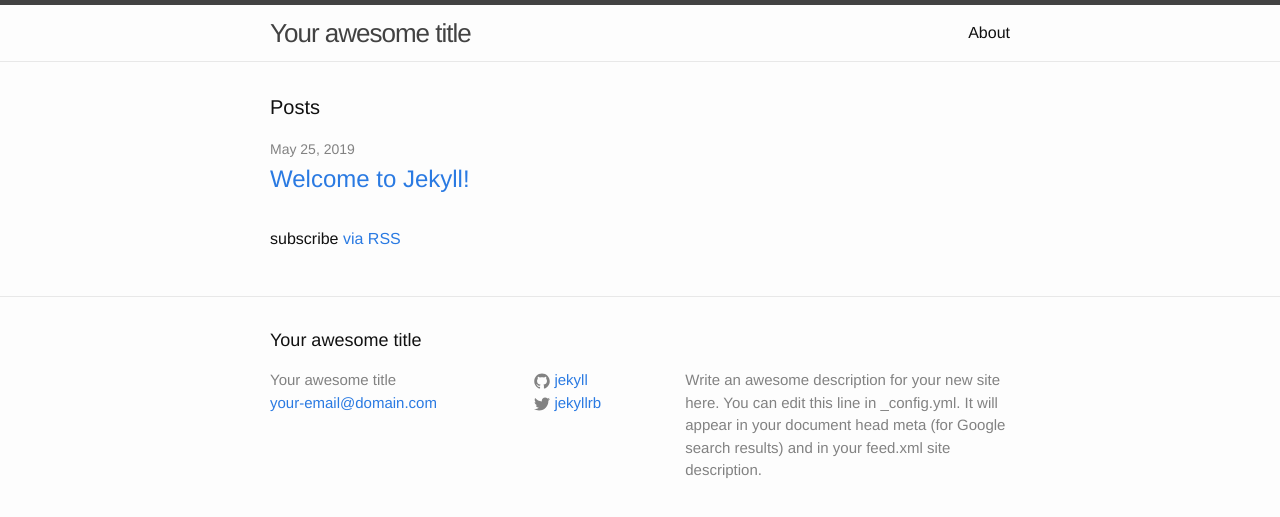
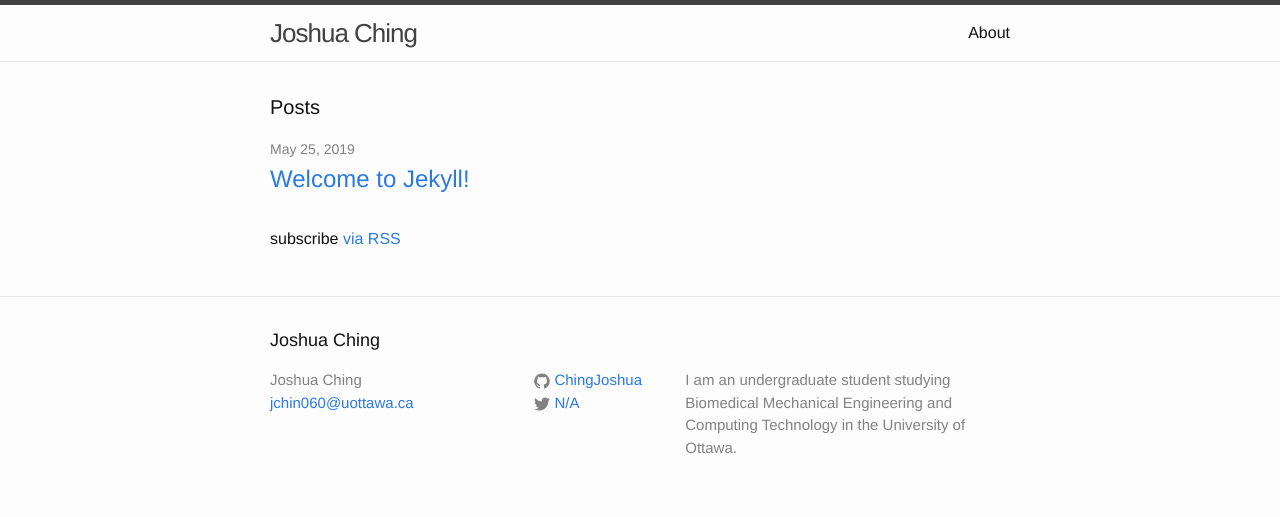
Before and after one commit to ChingJoshua/ChingJoshua.github.io, a Jekyll site: the page built from index.html, in a window 1280 px wide. Shown: the top 517 px of the page. Built offline with Jekyll 4.4.1, drawn with Linux system fonts in a browser that asks for light colours.

Commit message:
Default information
Changed default information

```diff
--- a/_config.yml
+++ b/_config.yml
@@ -6,16 +6,15 @@
 # 'jekyll serve'. If you change this file, please restart the server process.
 
 # Site settings
-title: Your awesome title
-email: your-email@domain.com
+title: Joshua Ching
+email: jchin060@uottawa.ca
 description: > # this means to ignore newlines until "baseurl:"
-  Write an awesome description for your new site here. You can edit this
-  line in _config.yml. It will appear in your document head meta (for
-  Google search results) and in your feed.xml site description.
+  I am an undergraduate student studying Biomedical Mechanical Engineering and
+  Computing Technology in the University of Ottawa.
 baseurl: "" # the subpath of your site, e.g. /blog
 url: "http://yourdomain.com" # the base hostname & protocol for your site
-twitter_username: jekyllrb
-github_username:  jekyll
+twitter_username: N/A
+github_username:  ChingJoshua
 
 # Build settings
 markdown: kramdown
```
Also changed, not shown: README.md.
